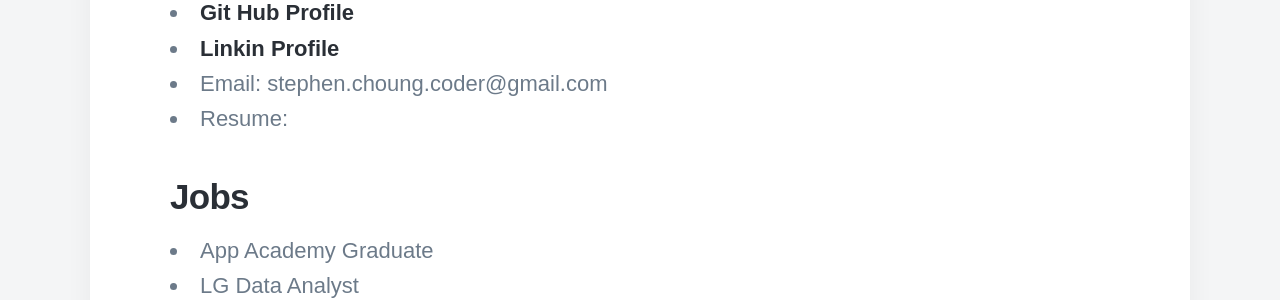
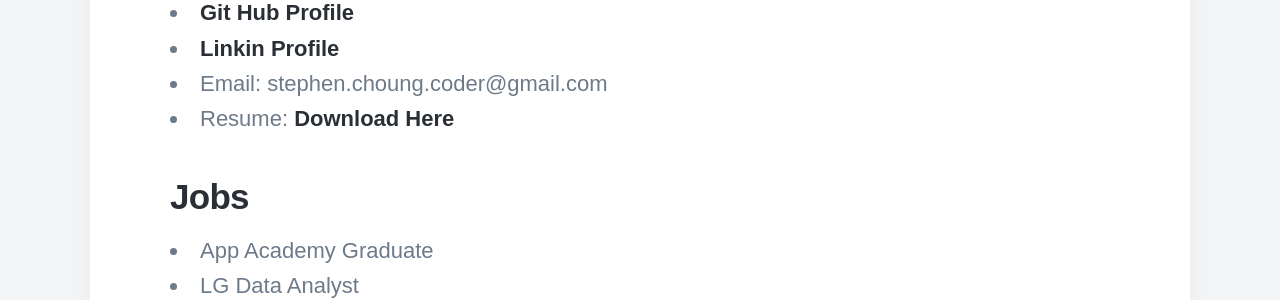
Before and after one commit to Twprcntmlk/Twprcntmlk.github.io, a Jekyll site: the page built from _pages/about.md, in a window 1280 px wide. Shown: the part 963-1263 px from the top of the page. Built offline with Jekyll 4.4.1, drawn with Linux system fonts in a browser that asks for light colours; nearby versions of some CDN libraries; some web fonts are replaced.

Commit message:
adding resume download

```diff
--- a/_pages/about.md
+++ b/_pages/about.md
@@ -11,7 +11,7 @@ featured_image: /images/demo/about.jpg
 * <a href="https://github.com/Twprcntmlk">Git Hub Profile</a>
 * <a href="https://www.linkedin.com/in/stephen-choung-jino/">Linkin Profile</a>
 * Email: stephen.choung.coder@gmail.com
-* Resume: <a class="btn line-btn-dark btn-icon btn-radius" href="Resume-Stephen-Pdf.pdf" title="Download Here" download>
+* Resume: <a class="btn line-btn-dark btn-icon btn-radius" href="Resume-Stephen-Pdf.pdf" title="Download Here" download>Download Here</a>
 
 ## Jobs
 * App Academy Graduate
```
